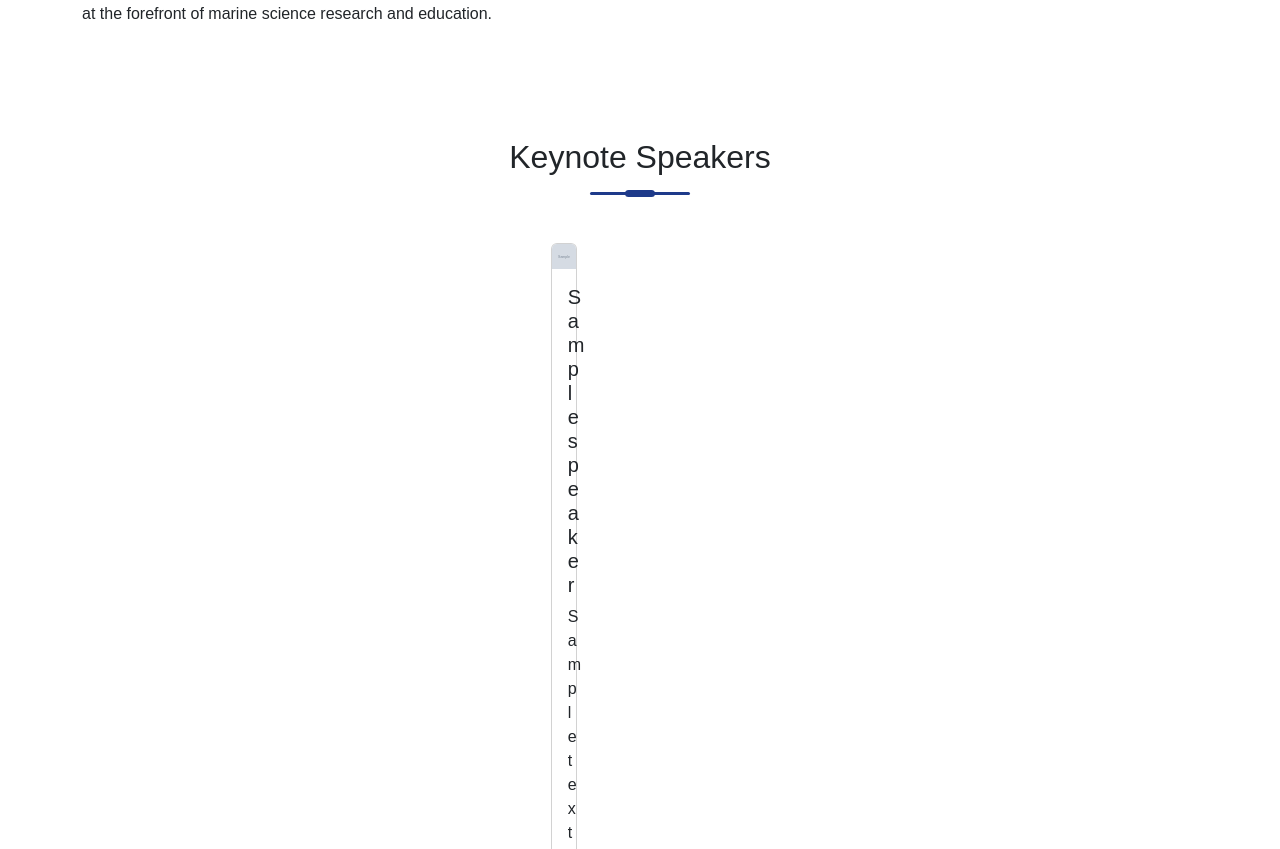
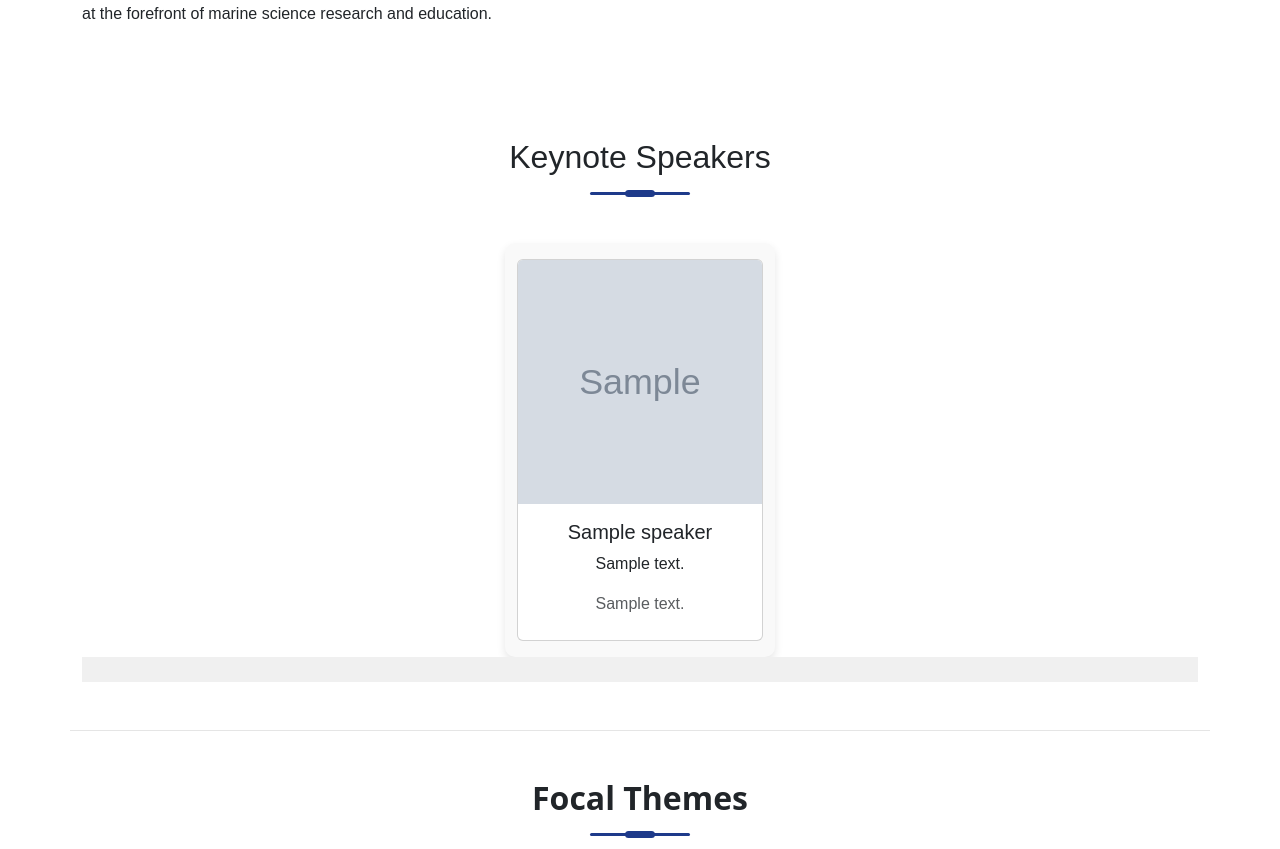
Before and after one commit to aswinpradeepc/marine_sc, a Django app: template templates/home/index.html in a window 1280 px wide. Shown: the part 1725-2574 px from the top of the page. Run offline with Django 4.2, Linux system fonts and the light colour scheme; the template is opened without the code that fills it: most values are stand-ins (such as "Sample title", 1, 10 or a date in 2020); grey boxes marked "Sample" are stand-in pictures; some libraries are stand-ins or nearby versions.

Commit message:
Added minimum dimensions for the speaker card.

```diff
--- a/static/css/style.css
+++ b/static/css/style.css
@@ -2152,3 +2152,9 @@ html {
   0% { left: 100%; }
   100% { left: -100%; }
 }
+/* css for the speaker card to have a default dimensions*/
+.speaker-card {
+  width: 270px;
+  min-width: 270px;
+  height: 414px;
+}
--- a/templates/home/index.html
+++ b/templates/home/index.html
@@ -203,7 +203,7 @@
         <div class="row gy-4" data-aos="fade-up" data-aos-delay="600">
             <!-- Speaker Cards -->
             {% for speaker in speakers %}
-            <div class="col-12 col-sm-6 col-md-3 col-lg-3">
+            <div class="speaker-card col-12 col-sm-6 col-md-3 col-lg-3">
                 <div class="card h-100">
                     <div class="ratio ratio-1x1">
                         <img src="{{ speaker.image.url }}" class="card-img-top object-fit-cover"
```
